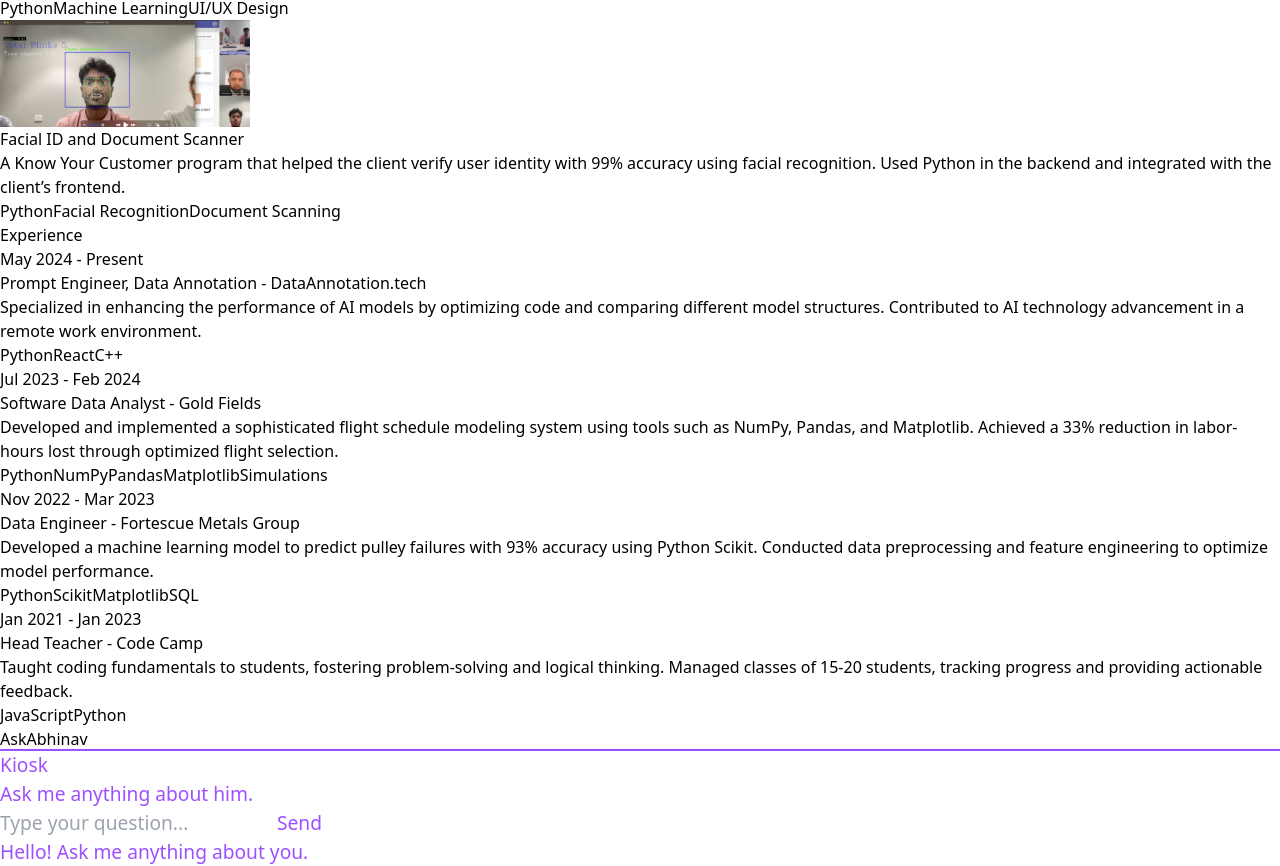
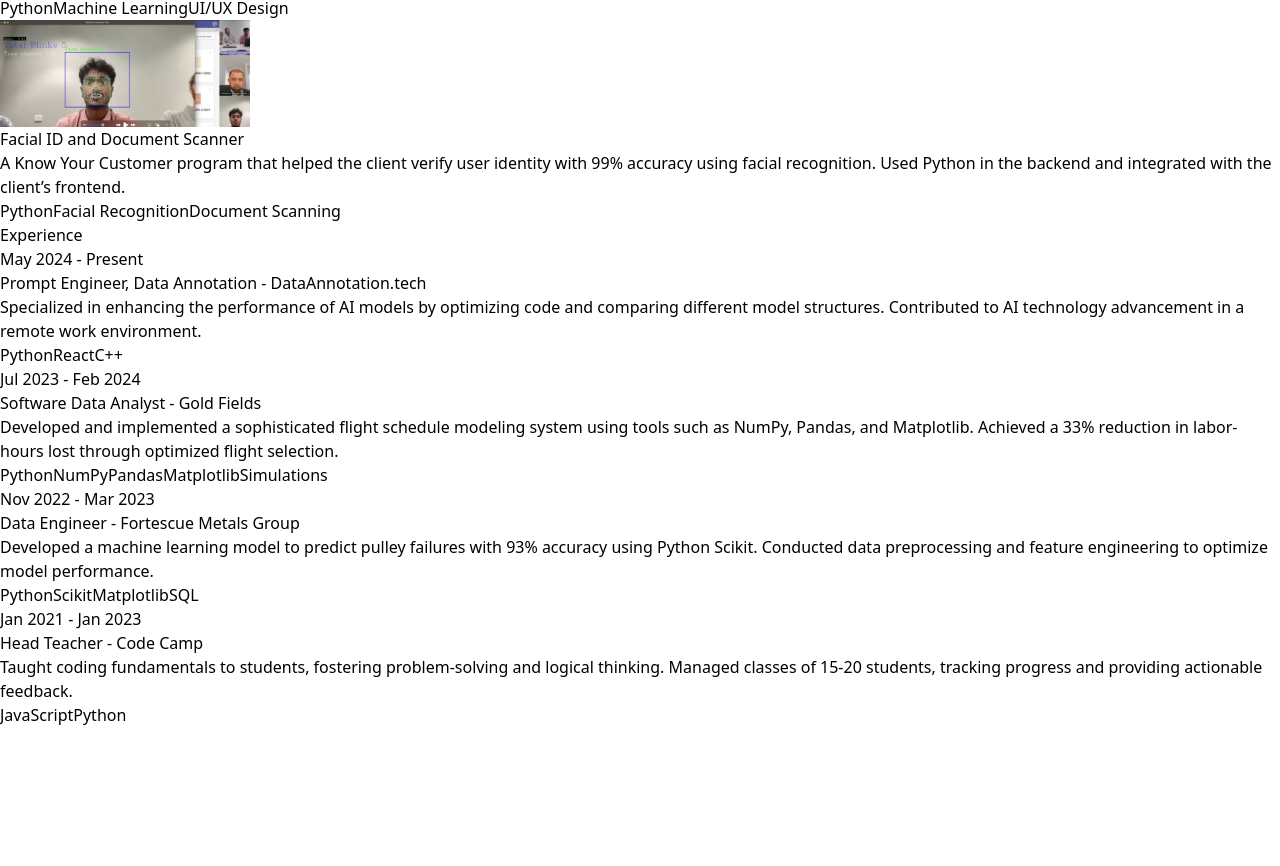
Before and after one commit to AbhinavDevelops/portfolio, a React (Vite) app: page / in a window 1280 px wide. Shown: the part 4245-5111 px from the top of the page. After the commit the page ends 4972 px from the top, so only its background shows below. Built offline with nearby package versions, Linux system fonts and the light colour scheme; no server answers; what groq-sdk would draw is missing.

Commit message:
removed chatbot because api problems

```diff
--- a/src/App.jsx
+++ b/src/App.jsx
@@ -26,7 +26,7 @@ const App = () => {
 
         <Experience />
 
-        <Chatbot />
+        {/* <Chatbot /> */}
 
       </div>
 
```
